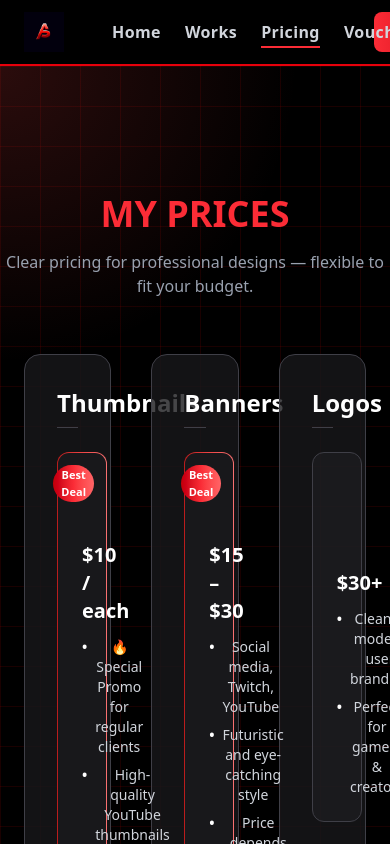
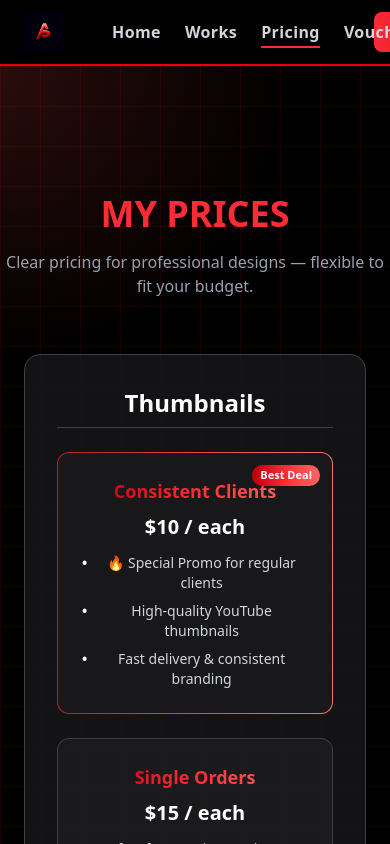
Before and after one commit to softcottonbaby/acesnap-portfolio, a React (Vite) app: page /pricing in a window 390 px wide. Shown: the top 844 px of the page. Built offline with nearby package versions, Linux system fonts and the light colour scheme; no server answers.

Commit message:
fixed phone

```diff
--- a/src/pages/Pricing.jsx
+++ b/src/pages/Pricing.jsx
@@ -68,16 +68,16 @@ export default function Pricing() {
   return (
     <Layout>
       <div className="w-full text-center select-none">
-        {/* Title with gradient */}
+        {/* Title */}
         <h1 className="text-4xl font-bold text-red-500 mb-4 uppercase">
-  MY PRICES
-</h1>
+          MY PRICES
+        </h1>
         <p className="text-gray-400 mb-14 max-w-2xl mx-auto">
           Clear pricing for professional designs — flexible to fit your budget.
         </p>
 
-        {/* Grid */}
-        <div className="grid grid-cols-3 gap-10 max-w-7xl mx-auto w-full px-6">
+        {/* ✅ Auto-fit Grid (pure CSS) */}
+        <div id="pricesGrid" className="max-w-7xl mx-auto w-full px-6">
           {plans.map((plan, i) => (
             <motion.div
               key={i}
@@ -89,7 +89,7 @@ export default function Pricing() {
                 stiffness: 120,
                 damping: 18,
               }}
-              className="bg-zinc-900/80 border border-zinc-700 rounded-2xl p-8 shadow-md hover:shadow-xl hover:scale-[1.02] transition-all duration-300 flex flex-col items-center text-center"
+              className="bg-zinc-900/80 border border-zinc-700 rounded-2xl p-8 shadow-md hover:shadow-xl hover:scale-[1.02] transition-all duration-300 flex flex-col items-center text-center h-full min-w-0"
             >
               {/* Category Title */}
               <h2 className="text-2xl font-semibold text-white mb-6 border-b border-zinc-700 pb-2 w-full">
@@ -141,8 +141,17 @@ export default function Pricing() {
         </div>
       </div>
 
-      {/* Gradient Border Fix */}
+      {/* Styles */}
       <style jsx>{`
+        /* Fluid, auto-fitting grid: as many columns as fit at ≥ 300px each */
+        #pricesGrid {
+          display: grid;
+          grid-template-columns: repeat(auto-fit, minmax(300px, 1fr));
+          gap: 2.5rem; /* ~ Tailwind gap-10 */
+          align-items: stretch;
+        }
+
+        /* Gradient Border Utility (unchanged) */
         .gradient-border {
           border: 1px solid transparent;
           background-image: linear-gradient(to right, #18181b, #18181b),
```
